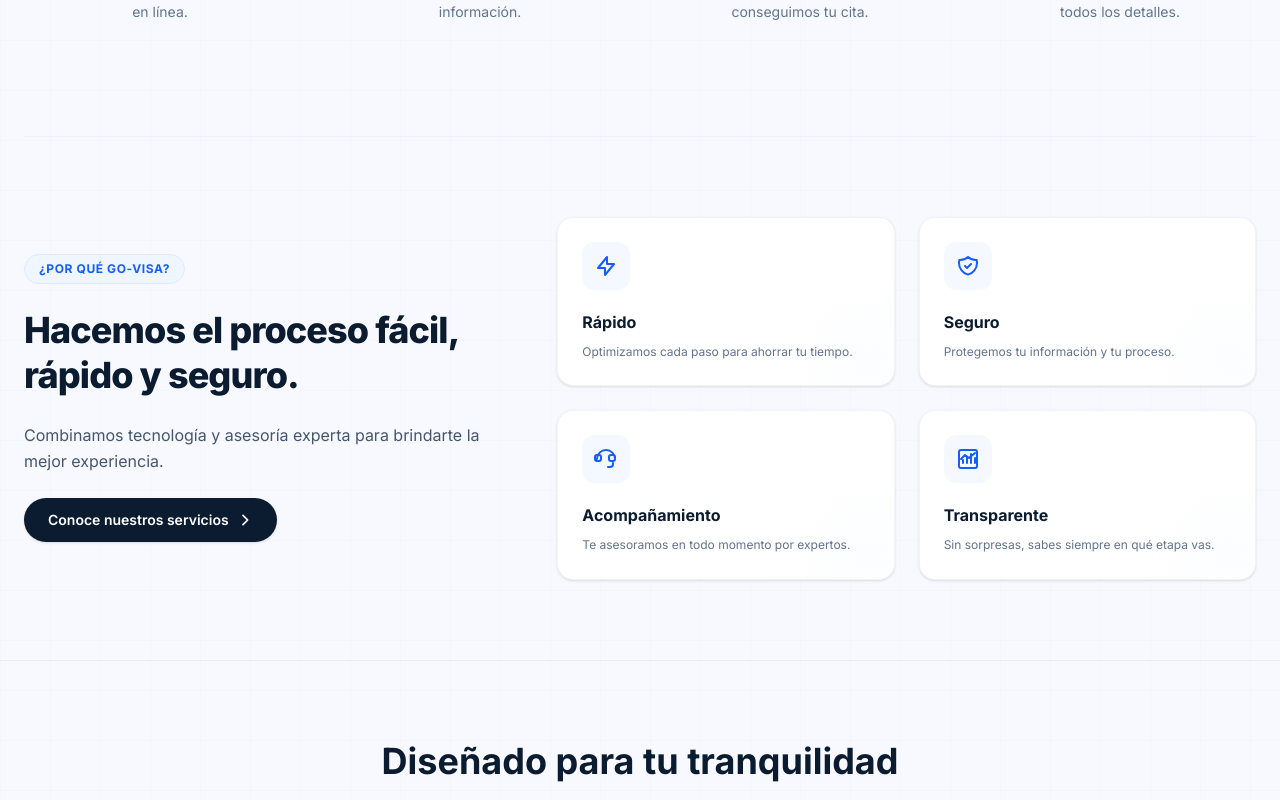
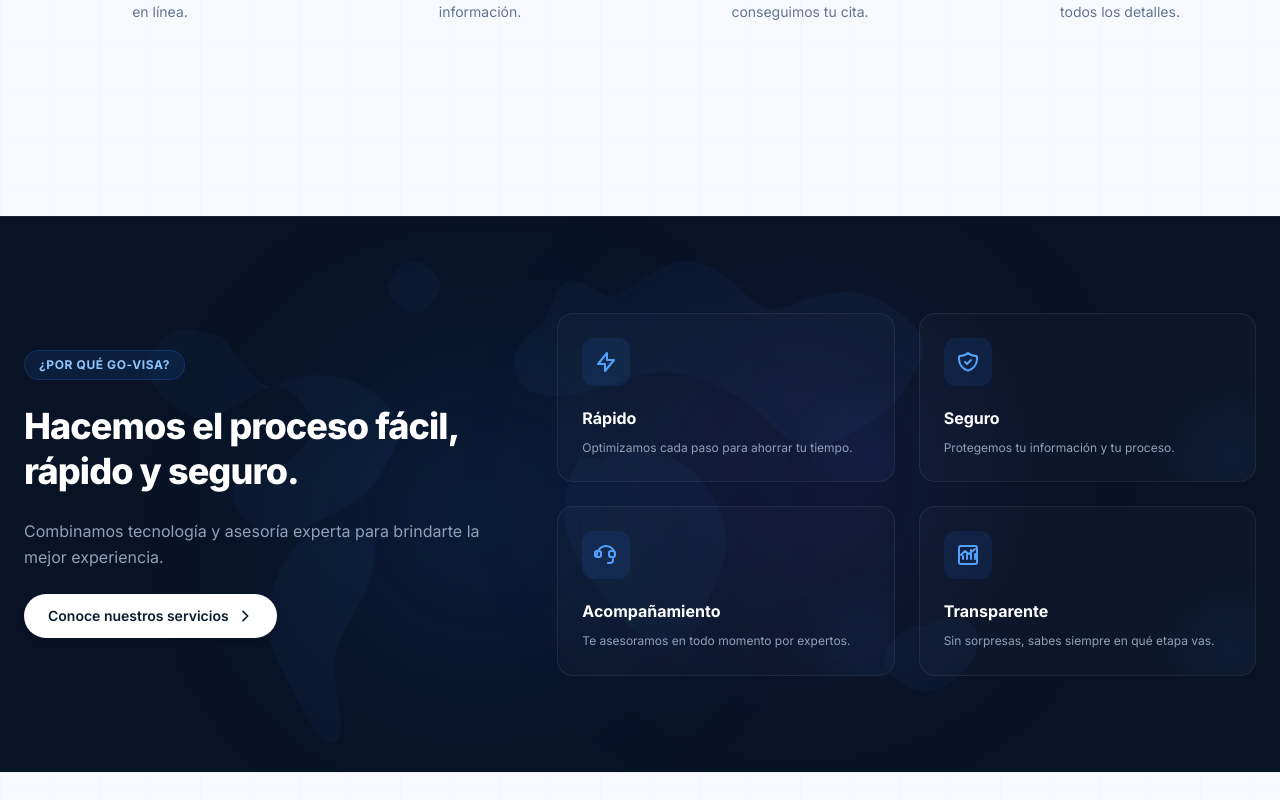
Before and after one commit to encuestavermx-sys/go-visa, a Next.js app: page / in a window 1280 px wide. Shown: the part 1360-2160 px from the top of the page. Built offline with nearby package versions, Linux system fonts and the light colour scheme; no server answers; the database is empty.

Commit message:
design: style benefits section in dark blue with world map watermark

```diff
--- a/src/app/page.tsx
+++ b/src/app/page.tsx
@@ -523,28 +523,57 @@
                 </div>
 
                 <h3 className="text-base font-bold text-[#0b1c30] mb-2">{item.title}</h3>
-                <p className="text-slate-500 text-sm leading-relaxed max-w-[220px]">{item.desc}</p>
+                <p className="text-slate-500 text-sm leading-relaxed max-w-[220px]">
+                  {item.desc}
+                </p>
               </div>
             ))}
           </div>
         </div>
+      </section>
 
-        {/* Parte 2: Propuesta de valor y Beneficios ("¿Por qué Go-Visa?") */}
-        <div className="grid grid-cols-1 lg:grid-cols-12 gap-12 pt-20 border-t border-slate-200/40">
+      {/* Seccion "¿Por qué Go-Visa?" (Tema Azul Premium con Marca de Agua de Mapa Mundial) */}
+      <section id="por-que-go-visa" className="relative w-full bg-[#081325] py-24 text-white overflow-hidden border-t border-slate-800/80">
+
+        {/* Marca de Agua: Mapa del Mundo SVG */}
+        <div className="absolute inset-0 opacity-[0.035] pointer-events-none select-none -z-0 flex items-center justify-center">
+          <svg className="w-[110%] h-[110%] text-blue-400" viewBox="0 0 1000 500" fill="currentColor">
+            {/* North America */}
+            <path d="M150,120 c-20,-10 -40,-5 -50,15 c-10,20 10,40 30,50 c20,10 40,-10 60,-20 c20,-10 30,5 40,20 c10,15 -10,30 -20,40 c-10,10 -30,5 -40,15 c-10,10 0,30 20,40 c20,10 50,-10 70,-20 c20,-10 30,-30 40,-50 c10,-20 -10,-40 -30,-50 c-20,-10 -50,-10 -65,0-10,10 -25,-10 -40,-30 c-15,-20 -20,-10 -15,-10 Z" />
+            {/* South America */}
+            <path d="M220,290 c-10,10 -20,30 -25,50 c-5,20 5,40 15,60 c10,20 20,40 30,50 c10,10 15,0 15,-10 c0,-10 -5,-30 -5,-50 c0,-20 15,-40 25,-60 c10,-20 10,-45 5,-50 c-5,-5 -20,0 -35,5 c-15,5 -15,-5 -25,5 Z" />
+            {/* Africa */}
+            <path d="M450,220 c-10,20 -15,40 -10,60 c5,20 20,40 35,60 c15,20 30,30 45,35 c15,5 25,-10 30,-25 c5,-15 15,-30 20,-50 c5,-20 -5,-40 -15,-55 c-10,-15 -25,-25 -40,-30 c-15,-5 -35,5 -50,5 c-15,0 -10,0 -15,0 Z" />
+            {/* Europe & Asia */}
+            <path d="M420,110 c-15,10 -30,25 -20,45 c10,20 40,15 60,10 c20,-5 40,-15 60,-15 c20,0 40,10 60,20 c20,10 30,30 50,40 c20,10 40,-10 60,-20 c20,-10 30,-30 40,-50 c10,-20 -15,-40 -35,-50 c-20,-10 -50,-5 -70,5 c-20,10 -30,0 -40,-10 c-10,-10 -20,-20 -40,-25 c-20,-5 -45,15 -60,25 c-15,10 -25,-10 -40,-10 c-15,0 -15,20 -25,35 Z" />
+            {/* Australia */}
+            <path d="M720,360 c-10,5 -20,15 -20,25 c0,10 10,20 25,25 c15,5 30,-5 40,-15 c10,-10 15,-25 10,-35 c-5,-10 -25,-10 -35,-5 c-10,5 -10,0 -20,5 Z" />
+            {/* Greenland */}
+            <path d="M320,60 c-10,-5 -20,5 -25,15 c-5,10 5,20 15,25 c10,5 20,-5 25,-15 c5,-10 -5,-20 -15,-25 Z" />
+          </svg>
+        </div>
+
+        {/* Dynamic Background Glows */}
+        <div className="absolute top-1/4 left-1/4 w-80 h-80 bg-blue-500/10 rounded-full blur-[100px] pointer-events-none -z-0"></div>
+        <div className="absolute bottom-1/4 right-1/4 w-80 h-80 bg-indigo-500/10 rounded-full blur-[100px] pointer-events-none -z-0"></div>
+
+        <div className="relative z-10 w-full max-w-container-max mx-auto px-margin-mobile md:px-gutter">
+          <div className="grid grid-cols-1 lg:grid-cols-12 gap-12">
+
             {/* Columna Izquierda */}
             <div className="lg:col-span-5 flex flex-col justify-center space-y-6">
-            <span className="bg-blue-50 text-blue-600 text-xs font-bold px-3.5 py-1.5 rounded-full uppercase tracking-wider border border-blue-100 w-fit">
+              <span className="bg-blue-500/10 text-blue-300 text-xs font-bold px-3.5 py-1.5 rounded-full uppercase tracking-wider border border-blue-500/20 w-fit">
                 ¿Por qué Go-Visa?
               </span>
-            <h2 className="text-3xl md:text-4xl font-extrabold text-[#0b1c30] leading-tight tracking-tight">
+              <h2 className="text-3xl md:text-4xl font-extrabold text-white leading-tight tracking-tight">
                 Hacemos el proceso fácil, rápido y seguro.
               </h2>
-            <p className="text-slate-600 text-base leading-relaxed">
+              <p className="text-slate-400 text-base leading-relaxed">
                 Combinamos tecnología y asesoría experta para brindarte la mejor experiencia.
               </p>
               <a
                 href="#beneficios"
-              className="bg-[#0b1c30] text-white hover:bg-opacity-90 px-6 py-3 rounded-full text-sm font-semibold w-fit transition-all duration-200 shadow-sm inline-flex items-center gap-2 group/btn"
+                className="bg-white text-[#0b1c30] hover:bg-slate-100 px-6 py-3 rounded-full text-sm font-semibold w-fit transition-all duration-200 shadow-md inline-flex items-center gap-2 group/btn"
               >
                 Conoce nuestros servicios
                 <svg className="w-4 h-4 transform group-hover/btn:translate-x-1 transition-transform" fill="none" stroke="currentColor" viewBox="0 0 24 24" strokeWidth="2.5">
@@ -560,7 +589,7 @@
                   title: "Rápido",
                   desc: "Optimizamos cada paso para ahorrar tu tiempo.",
                   icon: (
-                  <svg className="w-6 h-6 text-blue-600" fill="none" stroke="currentColor" viewBox="0 0 24 24" strokeWidth="2">
+                    <svg className="w-6 h-6 text-blue-400" fill="none" stroke="currentColor" viewBox="0 0 24 24" strokeWidth="2">
                       <path strokeLinecap="round" strokeLinejoin="round" d="M13 10V3L4 14h7v7l9-11h-7z" />
                     </svg>
                   )
@@ -569,7 +598,7 @@
                   title: "Seguro",
                   desc: "Protegemos tu información y tu proceso.",
                   icon: (
-                  <svg className="w-6 h-6 text-blue-600" fill="none" stroke="currentColor" viewBox="0 0 24 24" strokeWidth="2">
+                    <svg className="w-6 h-6 text-blue-400" fill="none" stroke="currentColor" viewBox="0 0 24 24" strokeWidth="2">
                       <path strokeLinecap="round" strokeLinejoin="round" d="M9 12l2 2 4-4m5.618-4.016A11.955 11.955 0 0112 2.944a11.955 11.955 0 01-8.618 3.04A12.02 12.02 0 003 9c0 5.591 3.824 10.29 9 11.622 5.176-1.332 9-6.03 9-11.622 0-1.042-.133-2.052-.382-3.016z" />
                     </svg>
                   )
@@ -578,7 +607,7 @@
                   title: "Acompañamiento",
                   desc: "Te asesoramos en todo momento por expertos.",
                   icon: (
-                  <svg className="w-6 h-6 text-blue-600" fill="none" stroke="currentColor" viewBox="0 0 24 24" strokeWidth="2">
+                    <svg className="w-6 h-6 text-blue-400" fill="none" stroke="currentColor" viewBox="0 0 24 24" strokeWidth="2">
                       <path strokeLinecap="round" strokeLinejoin="round" d="M3 12c0-4.97 4.03-9 9-9s9 4.03 9 9m-18 2h2a2 2 0 002-2v-2a2 2 0 00-2-2H3a2 2 0 00-2 2v2a2 2 0 002 2zm14 0h2a2 2 0 002-2v-2a2 2 0 00-2-2h-2a2 2 0 00-2 2v2a2 2 0 002 2z" />
                       <path strokeLinecap="round" strokeLinejoin="round" d="M19 16v1a3 3 0 01-3 3h-2" />
                     </svg>
@@ -588,7 +617,7 @@
                   title: "Transparente",
                   desc: "Sin sorpresas, sabes siempre en qué etapa vas.",
                   icon: (
-                  <svg className="w-6 h-6 text-blue-600" fill="none" stroke="currentColor" viewBox="0 0 24 24" strokeWidth="2">
+                    <svg className="w-6 h-6 text-blue-400" fill="none" stroke="currentColor" viewBox="0 0 24 24" strokeWidth="2">
                       <rect x="3" y="3" width="18" height="18" rx="2" strokeLinecap="round" strokeLinejoin="round" />
                       <path strokeLinecap="round" strokeLinejoin="round" d="M7 16V13m4 3V10m4 6V7m4 9v-5" />
                       <path strokeLinecap="round" strokeLinejoin="round" d="M5 12l4-4 4 3 6-5" />
@@ -596,20 +625,22 @@
                   )
                 }
               ].map((item, index) => (
-              <div key={index} className="bg-white border border-slate-200/50 hover:border-slate-300 rounded-2xl p-6 hover:shadow-md transition-all duration-300 flex flex-col justify-between shadow-sm relative overflow-hidden group">
-                <div className="absolute -right-6 -bottom-6 w-24 h-24 bg-blue-50/20 rounded-full blur-xl group-hover:bg-blue-50/40 transition-colors duration-300"></div>
+                <div key={index} className="bg-white/[0.02] border border-white/[0.07] hover:border-blue-500/30 hover:bg-white/[0.05] rounded-2xl p-6 hover:shadow-lg hover:shadow-blue-500/5 transition-all duration-300 flex flex-col justify-between relative overflow-hidden group">
+                  <div className="absolute -right-6 -bottom-6 w-24 h-24 bg-blue-500/5 rounded-full blur-xl group-hover:bg-blue-500/10 transition-colors duration-300"></div>
 
                   <div className="relative z-10 flex flex-col h-full justify-between">
-                  <div className="bg-blue-50/60 p-3 rounded-xl w-fit mb-5">
+                    <div className="bg-blue-500/10 p-3 rounded-xl w-fit mb-5">
                       {item.icon}
                     </div>
                     <div>
-                    <h3 className="text-base font-bold mb-2 text-[#0b1c30]">{item.title}</h3>
-                    <p className="text-slate-500 text-xs leading-relaxed">{item.desc}</p>
+                      <h3 className="text-base font-bold mb-2 text-white">{item.title}</h3>
+                      <p className="text-slate-400 text-xs leading-relaxed">{item.desc}</p>
                     </div>
                   </div>
                 </div>
               ))}
+            </div>
+
           </div>
         </div>
       </section>
```
Lines whose indentation alone changed are shown as unchanged.
